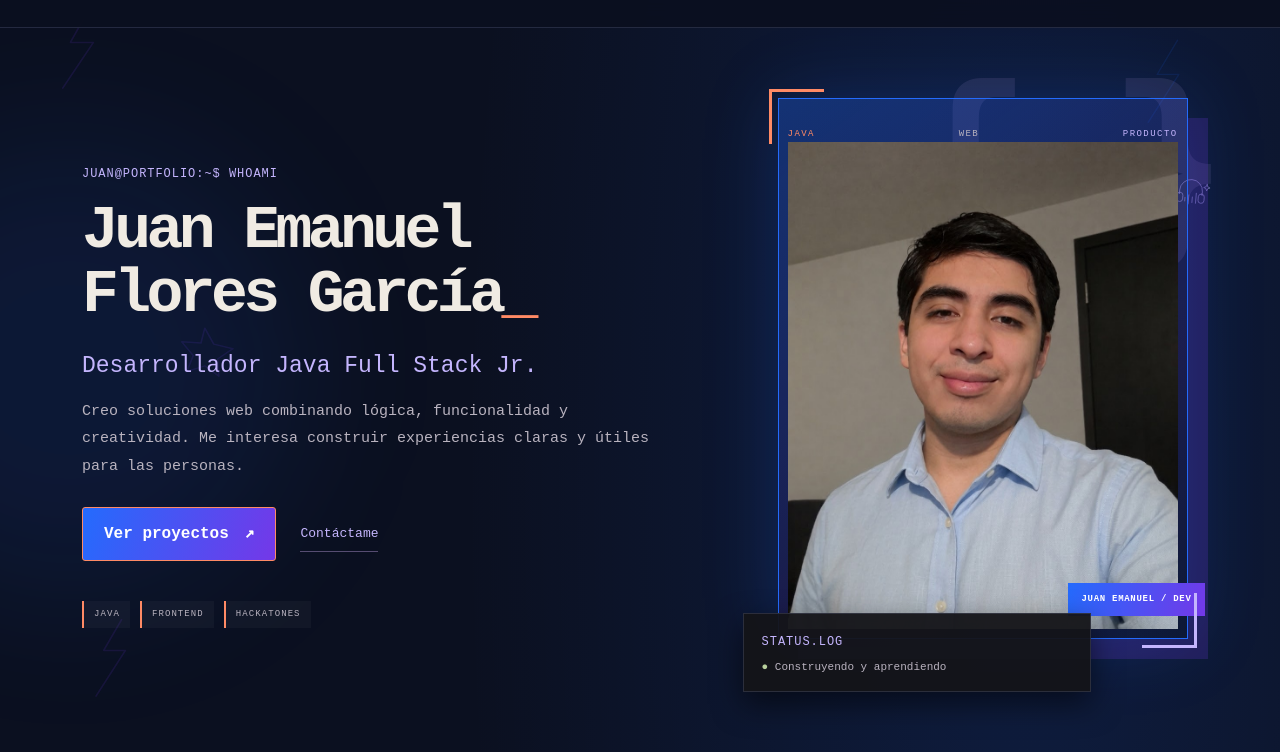
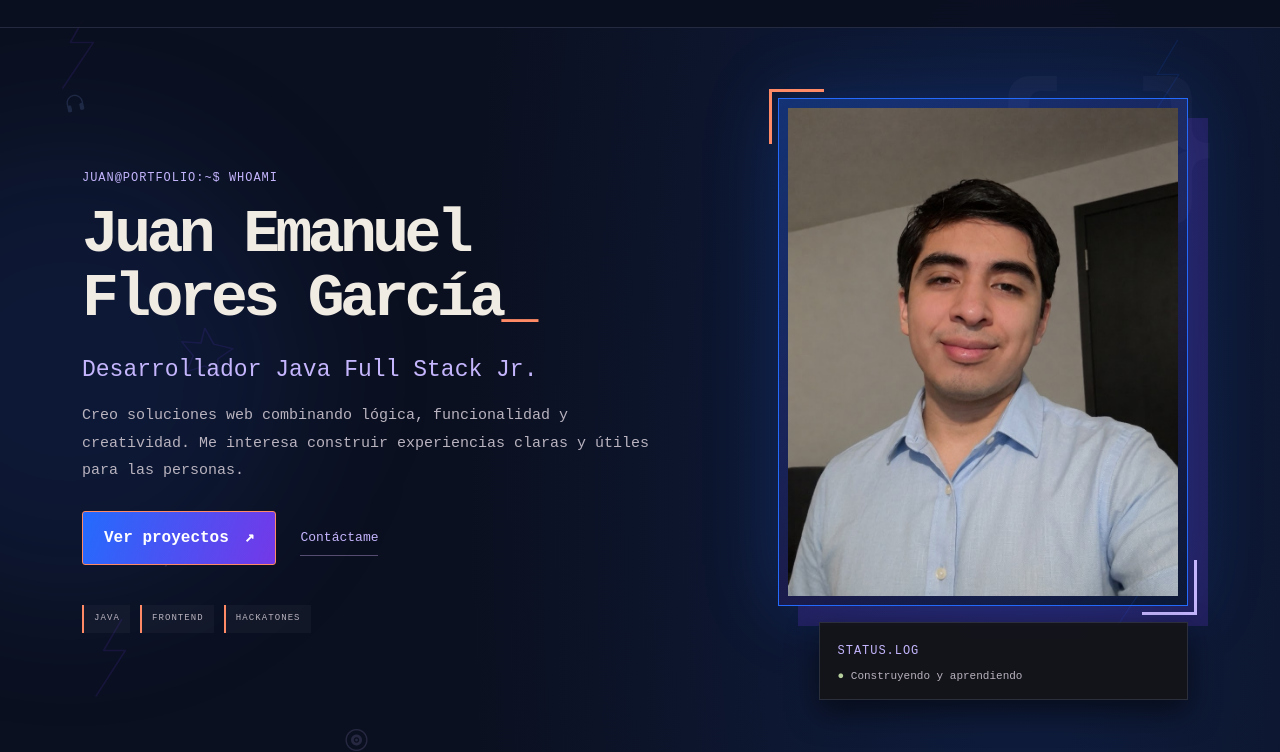
Before and after one commit to juanemanflores/EmanuelFloresPortafolio, a website built with Vite: page index.html in a window 1280 px wide. Shown: the part 49-801 px from the top of the page. Built offline with nearby package versions, Linux system fonts and the light colour scheme.

Commit message:
Scatter music and code motifs in page background

```diff
--- a/index.html
+++ b/index.html
@@ -21,6 +21,26 @@
         <path d="m160 330 7 14 15 4-12 9 1 15-11-9-14 5 5-14-9-12 15 1z" />
         <path d="m835 235 6 12 13 3-10 8 1 13-10-8-12 4 4-12-8-10 13 1z" />
       </svg>
+      <div class="iconos-fondo" aria-hidden="true">
+        <i class="bi bi-headphones"></i>
+        <i class="bi bi-music-note-beamed"></i>
+        <span class="icono-codigo">&lt;/&gt;</span>
+        <i class="bi bi-vinyl"></i>
+        <i class="bi bi-music-note"></i>
+        <span class="icono-codigo">{ }</span>
+        <i class="bi bi-headphones"></i>
+        <i class="bi bi-music-note-list"></i>
+        <span class="icono-codigo">&lt;/&gt;</span>
+        <i class="bi bi-vinyl"></i>
+        <i class="bi bi-music-note-beamed"></i>
+        <span class="icono-codigo">{ }</span>
+        <i class="bi bi-headphones"></i>
+        <span class="icono-codigo">&lt;/&gt;</span>
+        <i class="bi bi-music-note-list"></i>
+        <i class="bi bi-vinyl"></i>
+        <span class="icono-codigo">&lt;/&gt;</span>
+        <i class="bi bi-music-note"></i>
+      </div>
       <header class="encabezado">
         <nav class="container navegacion" aria-label="Navegación principal">
           <a href="#inicio" class="logo" aria-label="Ir al inicio">
@@ -76,32 +96,12 @@
 
           <div class="portada-visual">
             <span class="simbolo-fondo" aria-hidden="true">{ }</span>
-            <div class="garabato garabato-musica" aria-hidden="true">
-              <svg viewBox="0 0 92 72" fill="none">
-                <path d="M21 43v-8a25 25 0 0 1 50 0v8" />
-                <rect x="16" y="40" width="13" height="20" rx="6" />
-                <rect x="63" y="40" width="13" height="20" rx="6" />
-                <path d="M34 50v8m8-14v20m8-16v12m8-21v22" />
-                <path d="m80 18 2 5 5 2-5 2-2 5-2-5-5-2 5-2 2-5Z" />
-              </svg>
-            </div>
-            <div class="garabato garabato-codigo" aria-hidden="true">
-              <svg viewBox="0 0 80 60" fill="none">
-                <path d="M28 13 10 30l18 17M52 13l18 17-18 17M47 7 33 53" />
-              </svg>
-            </div>
             <div class="foto-marco">
-              <div class="firma-visual">
-  <span>JAVA</span>
-  <span>WEB</span>
-  <span>PRODUCTO</span>
-</div>
               <img
                 src="/foto-ema.jpeg"
                 alt="Retrato de Juan Emanuel Flores García"
                 class="foto-perfil"
               />
-              <span class="foto-etiqueta">JUAN EMANUEL / DEV</span>
             </div>
 
             <div class="terminal-mini">
--- a/src/style.css
+++ b/src/style.css
@@ -257,22 +257,10 @@ textarea:focus-visible {
   filter: saturate(0.88);
 }
 
-.foto-etiqueta {
-  position: absolute;
-  right: -18px;
-  bottom: 22px;
-  padding: 10px 13px;
-  background: linear-gradient(110deg, var(--blue), var(--violet));
-  color: #ffffff;
-  font-size: 9px;
-  font-weight: 700;
-  letter-spacing: 0.08em;
-}
-
 .terminal-mini {
   position: relative;
-  width: 85%;
-  margin: -26px 0 0 -35px;
+  width: 90%;
+  margin: 16px 0 0 auto;
   padding: 15px 18px;
   border: 1px solid var(--borde);
   background: #151519f2;
@@ -610,24 +598,6 @@ textarea:focus-visible {
   content: "";
 }
 
-.firma-visual {
-  display: flex;
-  justify-content: space-between;
-  gap: 10px;
-  margin-top: 20px;
-  color: var(--texto-secundario);
-  font-size: 9px;
-  letter-spacing: 0.16em;
-}
-
-.firma-visual span:first-child {
-  color: var(--coral);
-}
-
-.firma-visual span:last-child {
-  color: var(--lavanda);
-}
-
 .proyecto-numero {
   display: flex;
   justify-content: center;
@@ -830,45 +800,51 @@ textarea:focus-visible {
   stroke-width: 1.5;
 }
 
-.garabato {
+.iconos-fondo {
   position: absolute;
-  z-index: 3;
-  display: grid;
-  justify-items: center;
-  gap: 4px;
-  padding: 8px 10px;
-  border: 1px solid #246bfd88;
-  background: #11182aee;
-  box-shadow: 8px 8px 0 #7438e844;
-  color: var(--lavanda);
-  font-size: 9px;
-  letter-spacing: .06em;
+  z-index: -1;
+  inset: 0;
+  width: 100%;
+  height: 100%;
+  overflow: hidden;
+  pointer-events: none;
 }
 
-.garabato svg {
+.iconos-fondo > * {
+  position: absolute;
   display: block;
-  width: 66px;
-  stroke: var(--blue);
-  stroke-linecap: round;
-  stroke-linejoin: round;
-  stroke-width: 2.2;
+  color: #8db2ff;
+  font-size: 22px;
+  line-height: 1;
+  opacity: .15;
 }
 
-.garabato-musica {
-  top: 3%;
-  right: -42px;
-  transform: rotate(5deg);
+.iconos-fondo .icono-codigo {
+  color: var(--lavanda);
+  font-family: monospace;
+  font-size: 19px;
+  font-weight: 700;
+  letter-spacing: -.12em;
 }
 
-.garabato-musica svg { width: 78px; stroke: var(--lavanda); }
-
-.garabato-codigo {
-  bottom: 22%;
-  right: -42px;
-  transform: rotate(-7deg);
-}
-
-.garabato-codigo svg { stroke: var(--coral); }
+.iconos-fondo > :nth-child(1) { top: 4%; left: 5%; transform: rotate(-12deg); }
+.iconos-fondo > :nth-child(2) { top: 8%; right: 9%; color: var(--coral); }
+.iconos-fondo > :nth-child(3) { top: 17%; left: 12%; transform: rotate(-8deg); }
+.iconos-fondo > :nth-child(4) { top: 25%; right: 6%; }
+.iconos-fondo > :nth-child(5) { top: 32%; left: 4%; color: var(--coral); }
+.iconos-fondo > :nth-child(6) { top: 39%; right: 15%; }
+.iconos-fondo > :nth-child(7) { top: 47%; left: 9%; }
+.iconos-fondo > :nth-child(8) { top: 54%; right: 5%; color: var(--coral); }
+.iconos-fondo > :nth-child(9) { top: 61%; left: 16%; }
+.iconos-fondo > :nth-child(10) { top: 68%; right: 13%; }
+.iconos-fondo > :nth-child(11) { top: 74%; left: 5%; color: var(--coral); }
+.iconos-fondo > :nth-child(12) { top: 80%; right: 7%; }
+.iconos-fondo > :nth-child(13) { top: 85%; left: 13%; }
+.iconos-fondo > :nth-child(14) { top: 90%; right: 17%; }
+.iconos-fondo > :nth-child(15) { top: 94%; left: 6%; color: var(--coral); }
+.iconos-fondo > :nth-child(16) { top: 22%; left: 27%; color: var(--lavanda); }
+.iconos-fondo > :nth-child(17) { top: 57%; right: 26%; }
+.iconos-fondo > :nth-child(18) { top: 77%; right: 28%; color: var(--coral); }
 
 /* 14. TARJETAS DE PROYECTO AMPLIAS E INTERACTIVAS */
 .lista-proyectos {
@@ -1014,11 +990,6 @@ textarea:focus-visible {
 }
 
 @media (max-width: 767.98px) {
-  .garabato-musica { right: -20px; top: -28px; }
-  .garabato-codigo { right: -20px; bottom: 17%; }
-  .garabato svg { width: 46px; }
-  .garabato-musica svg { width: 62px; }
-
   .lista-proyectos { gap: 16px; }
 
   .proyecto {
@@ -1056,6 +1027,8 @@ textarea:focus-visible {
 
 .rayos-fondo path:nth-child(even) { stroke-width: 1.1; }
 
+.iconos-fondo { z-index: -1; height: auto; }
+
 .portada-visual { isolation: isolate; }
 
 .foto-marco,
@@ -1063,43 +1036,18 @@ textarea:focus-visible {
 
 .foto-perfil { filter: none; }
 
-.garabato {
-  z-index: -1;
-  display: block;
-  padding: 0;
-  border: 0;
-  background: transparent;
-  box-shadow: none;
-  opacity: .55;
-}
-
-.garabato-musica {
-  top: 13%;
-  right: -24px;
-}
-
-.garabato-musica svg { width: 42px; stroke-width: 1.7; }
-
-.garabato-codigo {
-  bottom: 20%;
-  left: -22px;
-}
-
-.garabato-codigo svg { width: 34px; stroke-width: 1.8; }
-
 .simbolo-fondo {
   top: -28px;
   right: -18px;
-  font-size: clamp(125px, 17vw, 205px);
-  opacity: .7;
+  font-size: clamp(96px, 13vw, 160px);
+  opacity: .25;
 }
 
 @media (max-width: 767.98px) {
-  .garabato-musica { top: -24px; right: -14px; }
-  .garabato-codigo { bottom: 17%; left: -12px; }
-  .garabato-musica svg { width: 34px; }
-  .garabato-codigo svg { width: 28px; }
-  .simbolo-fondo { top: -20px; right: -10px; font-size: 140px; }
+  .iconos-fondo > * { font-size: 16px; }
+  .iconos-fondo .icono-codigo { font-size: 14px; }
+  .iconos-fondo > :nth-child(even) { opacity: .09; }
+  .simbolo-fondo { top: -20px; right: -10px; font-size: 110px; }
 }
 
 /* Las tarjetas abren el sitio; el botón aparte amplía la captura. */
```
